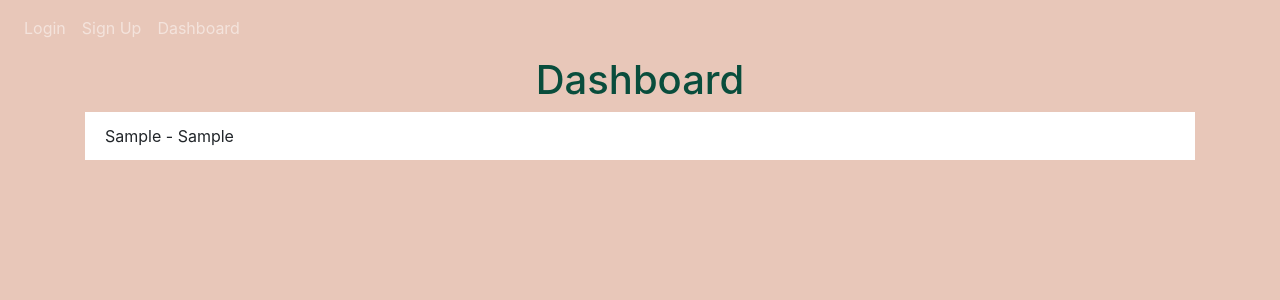
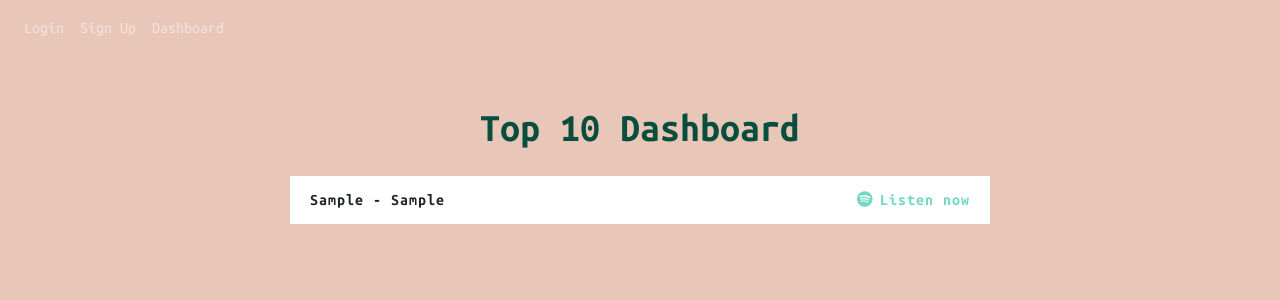
Before and after one commit to linooohon/Life-Playlist, a Flask app: template app/templates/dashboard.html in a window 1280 px wide. Shown: the top 300 px of the page. Run offline with Flask 2, Linux system fonts and the light colour scheme; tables that the repository leaves empty hold one stand-in row (values such as "Sample post"); the template is opened without the code that fills it: values that come from a table or form of the project are taken from there, most other values are stand-ins (such as "Sample title", 1, 10 or a date in 2020); parts of the project's set-up code (start-up, migrations or seed data) failed here and were passed over.

Commit message:
add spotify api

```diff
--- a/app/__init__.py
+++ b/app/__init__.py
@@ -1,10 +1,11 @@
 import os
+from os import path
 from flask import Flask
 from flask_sqlalchemy import SQLAlchemy
 from flask_caching import Cache
+from flask_login import LoginManager
 
-from os import path
-from flask_login import LoginManager
+
 from app.config.config import config
 from app.settings import choose_db, FLASK_ENV
 
--- a/app/config/config.py
+++ b/app/config/config.py
@@ -1,6 +1,7 @@
 import os
 # import datetime
 # import pymysql
+
 from app.settings import (
     SECRET_KEY, FLASK_ENV, choose_db,
     MYSQL_CONNECTION_DEV, POSTGRESQL_CONNECTION_PRO,
--- a/app/model/models.py
+++ b/app/model/models.py
@@ -1,6 +1,7 @@
-from app import db
 from flask_login import UserMixin
 from sqlalchemy.sql import func
+
+from app import db
 
 
 class Playlist(db.Model):
@@ -10,7 +11,8 @@ class Playlist(db.Model):
     date = db.Column(db.DateTime(timezone=True), default=func.now())  # 拿到當下時間
     user_id = db.Column(db.Integer, db.ForeignKey('user.id'))  # 拿使用者 id 當 fk
     # user_id = db.Column(db.Integer, db.ForeignKey('user.id'), nullable=False)  # 拿使用者 id 當 fk
-    test_migrate_col = db.Column(db.String(120), nullable=True) #預設就是 nullable=True 可以不寫
+    test_migrate_col = db.Column(
+        db.String(120), nullable=True)  # 預設就是 nullable=True 可以不寫
 
     def __init__(self, artist, song, user_id):
         self.artist = artist
--- a/app/settings.py
+++ b/app/settings.py
@@ -7,6 +7,8 @@ FLASK_ENV = os.getenv('FLASK_ENV')
 MYSQL_CONNECTION_DEV = os.getenv('MYSQL_CONNECTION_DEV')
 POSTGRESQL_CONNECTION_DEV_DOCKER = os.getenv('POSTGRESQL_CONNECTION_DEV_DOCKER')
 POSTGRESQL_CONNECTION_PRO = os.getenv('POSTGRESQL_CONNECTION_PRO')
+SPOTIFY_CLIENT_ID = os.getenv('SPOTIFY_CLIENT_ID')
+SPOTIFY_CLIENT_SECRET = os.getenv('SPOTIFY_CLIENT_SECRET')
 
 def choose_db(config_name):
     if config_name == 'production':
--- a/app/static/index.css
+++ b/app/static/index.css
@@ -1,9 +1,12 @@
 h1 {
+    padding-top: 3rem;
     color: #094d3c;
+    font-weight: 700;
 }
 
 html, body {
     background-color:rgb(232, 199, 185);
+    font-family: 'Ubuntu Mono', monospace;
 }
 
 #navbar {
@@ -28,3 +31,32 @@ html, body {
     color: #094d3c;
     transition: 0.5s;
 }
+
+.dashboard-div {
+    padding-top: 1rem;
+    display: flex;
+    justify-content: center;
+}
+
+.dashboard-ul {
+    width: 700px;
+}
+
+.dashboard-li {
+    font-weight: 700;
+    display: flex;
+    justify-content: space-between;
+    letter-spacing: 1px;
+}
+
+.dashboard-a {
+    color: #72d8bf;
+}
+
+.dashboard-a i{
+    padding: 0.1rem 0.4rem 0 0;
+}
+
+.dashboard-a:hover {
+    text-decoration: none;
+}
--- a/app/templates/base.html
+++ b/app/templates/base.html
@@ -12,7 +12,19 @@
         integrity="sha512-iBBXm8fW90+nuLcSKlbmrPcLa0OT92xO1BIsZ+ywDWZCvqsWgccV3gFoRBv0z+8dLJgyAHIhR35VZc2oM/gI1w=="
         crossorigin="anonymous" referrerpolicy="no-referrer" />
     <title>{% block title %}Home{% endblock %}</title>
+
+    <!--personal-->
     <link rel="stylesheet" href="{{ url_for('static', filename='index.css') }}">
+
+    <!-- <link rel="stylesheet" href="https://cdnjs.cloudflare.com/ajax/libs/font-awesome/5.15.3/css/all.min.css"
+        integrity="sha512-iBBXm8fW90+nuLcSKlbmrPcLa0OT92xO1BIsZ+ywDWZCvqsWgccV3gFoRBv0z+8dLJgyAHIhR35VZc2oM/gI1w=="
+        crossorigin="anonymous" referrerpolicy="no-referrer" /> -->
+
+    <!--google font-->
+    <link rel="preconnect" href="https://fonts.googleapis.com">
+    <link rel="preconnect" href="https://fonts.gstatic.com" crossorigin>
+    <link href="https://fonts.googleapis.com/css2?family=Ubuntu+Mono:ital,wght@0,400;0,700;1,400;1,700&display=swap"
+        rel="stylesheet">
 </head>
 
 <body>
--- a/app/templates/dashboard.html
+++ b/app/templates/dashboard.html
@@ -2,14 +2,20 @@
 
 
 {% block content %}
-<h1 align="center">Dashboard</h1>
-<ul class="list-group list-group-flush" id="playlists">
-    {% for artist_and_song in playlists %}
-    <li class="list-group-item">
-        {{ artist_and_song.artist }} - {{ artist_and_song.song }}
-    </li>
-    {% endfor %}
-</ul>
+<h1 align="center">Top 10 Dashboard</h1>
+<div class="dashboard-div">
+    <ul class="list-group list-group-flush dashboard-ul" id="playlists">
+        {% for artist_and_song in playlists %}
+        <li class="list-group-item dashboard-li">
+            {{ artist_and_song.artist }} - {{ artist_and_song.song }}
+            <a href="{{ artist_and_song.uri }}" class="dashboard-a"><i class="fab fa-spotify"></i>Listen now</a>
+        </li>
+        {% endfor %}
+    </ul>
+</div>
+<!-- {% for uri in spotify_artistpage %}
+<a href="{{ uri }}">link</a>
+{% endfor %} -->
 <!-- <form method="POST">
     <textarea name="artist" id="artist" class="form-control"></textarea>
     <br />
@@ -19,5 +25,5 @@
 </form> -->
 
 
-<!-- <link rel="stylesheet" href="{{ url_for('static', filename='index.css') }}"> -->
+<link rel="stylesheet" href="{{ url_for('static', filename='index.css') }}">
 {% endblock %}
--- a/main.py
+++ b/main.py
@@ -1,8 +1,9 @@
 import os
+from flask_migrate import Migrate
+# from flask_script import Manager
+
 from app import create_app, db
 from app.settings import FLASK_ENV
-# from flask_script import Manager
-from flask_migrate import Migrate
 
 
 app = create_app(FLASK_ENV)
```
Also changed, not shown: app/views/auth.py (+6 -3 lines), app/views/views.py (+34 -4 lines), 1 other file. Lines whose indentation alone changed are shown as unchanged.
